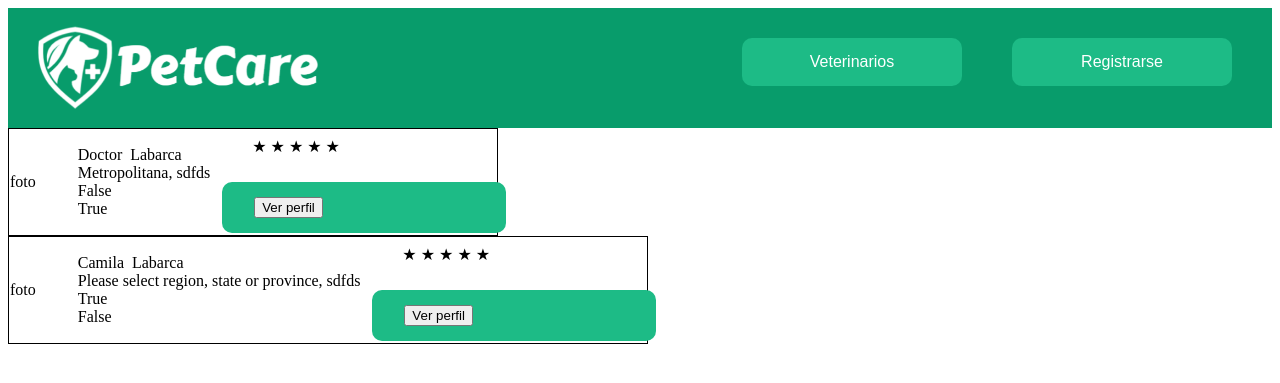
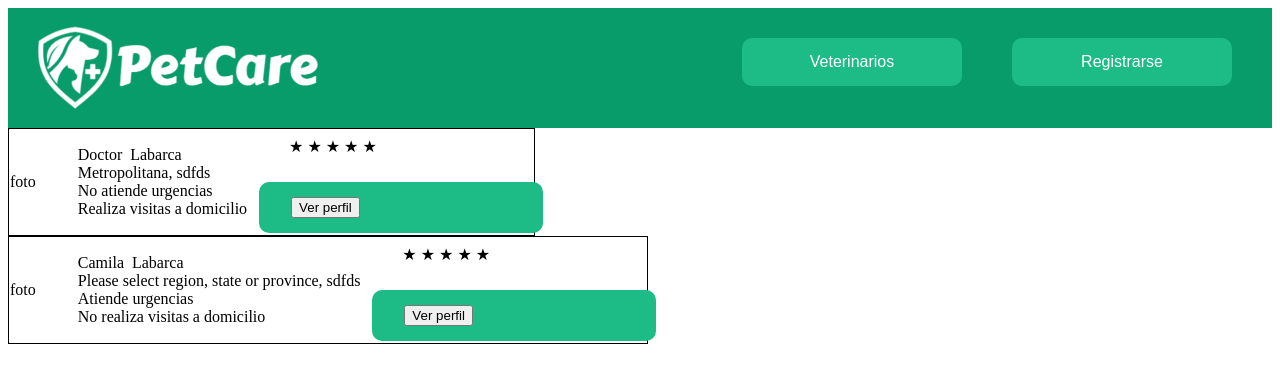
Before and after one commit to DCC-CC4401/Buscador-Veterinarios, a Django app: page /catalogoVeterinarios in a window 1280 px wide. Shown: the top 383 px of the page. Run offline with Django 3.2, Linux system fonts and the light colour scheme; data comes from the database, SQL or seed files in the repository.

Commit message:
Catalogo muestra visitas a domicilio y urgencias

```diff
--- a/PaginaVet/gestionVeterinarios/templates/gestionVeterinarios/catalogodoc.html
+++ b/PaginaVet/gestionVeterinarios/templates/gestionVeterinarios/catalogodoc.html
@@ -93,8 +93,17 @@
                 <ul>
                     <li>{{doctor.nombre}}&nbsp; {{doctor.apellido}}</li>
                     <li>{{doctor.region}},&nbsp;{{doctor.comuna}}</li>
-                    <li>{{doctor.urgencias}}</li>
-                    <li>{{doctor.visitas_a_domicilio}}</li>
+                    {% if doctor.urgencias %}
+                        <li>Atiende urgencias</li>
+                    {% else %}
+                        <li>No atiende urgencias</li>
+                    {% endif %}
+
+                    {% if doctor.visitas_a_domicilio %}
+                        <li>Realiza visitas a domicilio</li>
+                    {% else %}
+                        <li>No realiza visitas a domicilio</li>
+                    {% endif %}
                 </ul>
             </td>
             <td>
--- a/PaginaVet/gestionVeterinarios/views.py
+++ b/PaginaVet/gestionVeterinarios/views.py
@@ -50,5 +50,6 @@ def catalogoVeterinarios(request):
         return render(request, "gestionVeterinarios/catalogodoc.html", {"doctores":doctores})
 
 def perfil(request):
-
-    return render(request, "gestionVeterinarios/perfildoc.html", {})
+    if request.method == "GET":
+        doctores=Veterinario.objects.all()
+        return render(request, "gestionVeterinarios/perfildoc.html", {"doctores":doctores})
```
